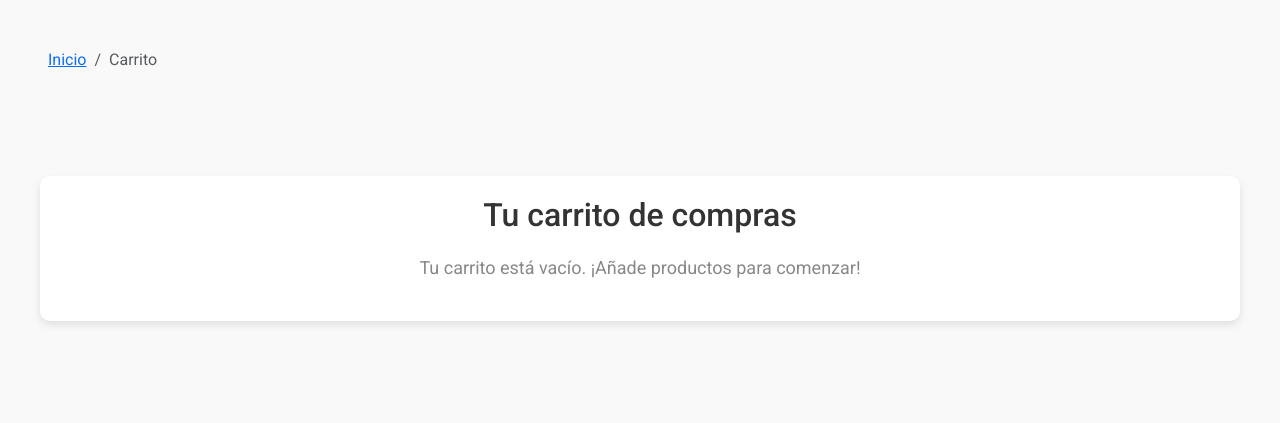
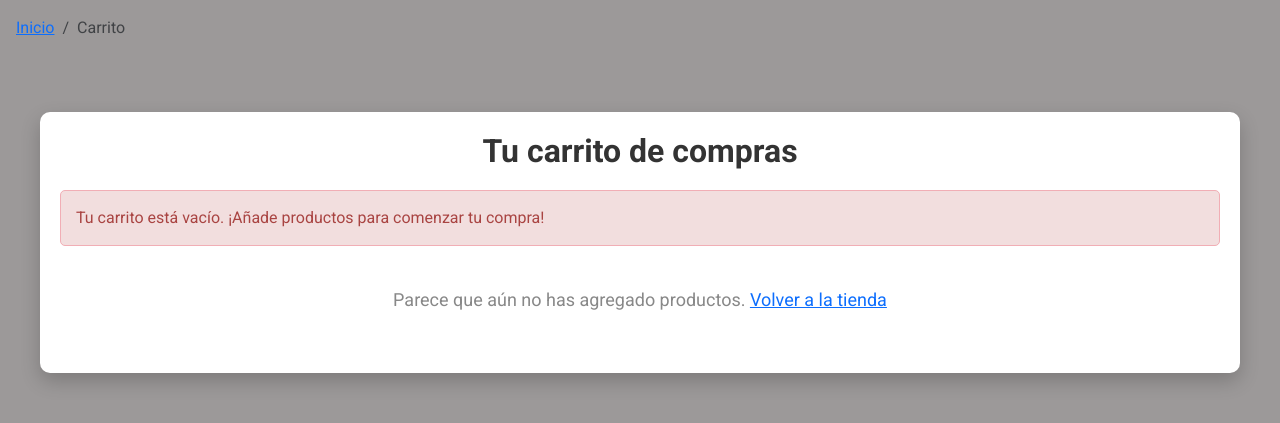
Before and after one commit to TayronGC/Lenguajes_BD_VT, a PHP site: page /views/carrito.php in a window 1280 px wide. Shown: the top 423 px of the page. Run offline with PHP 8.4, Linux system fonts and the light colour scheme.

Commit message:
cambios fuera de clase 2
222

```diff
--- a/views/PromocionesCliente.php
+++ b/views/PromocionesCliente.php
@@ -37,6 +37,9 @@ session_start();
         </div>
     </header>
 
+
+
+
     <section class="about">
         <div class="container">
 
--- a/views/carrito.php
+++ b/views/carrito.php
@@ -13,7 +13,7 @@ session_start();
     <style>
         body {
             font-family: 'Roboto', sans-serif;
-            background-color: #f9f9f9;
+            background-color:rgb(156, 153, 153);
             margin: 0;
             padding: 0;
         }
@@ -22,15 +22,17 @@ session_start();
             max-width: 1200px;
             margin: 40px auto;
             padding: 20px;
-            background-color: #fff;
+            background-color: #ffffff;
             border-radius: 10px;
-            box-shadow: 0 4px 8px rgba(0, 0, 0, 0.1);
+            box-shadow: 0 8px 20px rgba(0, 0, 0, 0.2);
+            animation: fadeIn 0.5s ease-in-out;
         }
 
         h2 {
             text-align: center;
-            color: #333;
+            color: #333333;
             margin-bottom: 20px;
+            font-weight: bold;
         }
 
         table {
@@ -42,7 +44,7 @@ session_start();
         table,
         th,
         td {
-            border: 1px solid #ddd;
+            border: 1px solid #dddddd;
         }
 
         th,
@@ -53,9 +55,9 @@ session_start();
         }
 
         th {
-            background-color: #f4f4f4;
-            font-weight: 700;
-            color: #555;
+            background-color: #0275d8;
+            color: white;
+            font-weight: bold;
         }
 
         tr:nth-child(even) {
@@ -63,7 +65,7 @@ session_start();
         }
 
         tr:hover {
-            background-color: #f1f1f1;
+            background-color: #e9ecef;
         }
 
         .total {
@@ -71,21 +73,22 @@ session_start();
             margin-top: 20px;
             font-size: 20px;
             font-weight: bold;
+            color: #333333;
         }
 
         .btn-eliminar {
-            color: #fff;
+            color: #ffffff;
             background-color: #e74c3c;
             padding: 10px 20px;
             border: none;
             border-radius: 5px;
             cursor: pointer;
             font-size: 14px;
+            transition: background-color 0.3s;
         }
 
         .btn-eliminar:hover {
             background-color: #c0392b;
-            transition: 0.3s;
         }
 
         .btn-comprar {
@@ -93,32 +96,59 @@ session_start();
             width: 100%;
             max-width: 300px;
             margin: 20px auto;
-            background-color: #27ae60;
+            background-color: #5cb85c;
             padding: 15px;
             text-align: center;
-            color: #fff;
+            color: white;
             font-size: 18px;
             border: none;
             border-radius: 5px;
             cursor: pointer;
             font-weight: bold;
             text-decoration: none;
+            transition: background-color 0.3s;
         }
 
         .btn-comprar:hover {
-            background-color: #2ecc71;
-            transition: 0.3s;
+            background-color: #4cae4c;
         }
 
         .empty-message {
             text-align: center;
-            color: #888;
+            color: #888888;
             font-size: 18px;
-            margin: 20px 0;
+            margin: 40px 0;
+        }
+
+        .alert {
+            font-size: 16px;
+            padding: 15px;
+            margin-bottom: 20px;
+            border-radius: 5px;
+        }
+
+        .alert-success {
+            background-color: #dff0d8;
+            color: #3c763d;
+        }
+
+        .alert-danger {
+            background-color: #f2dede;
+            color: #a94442;
+        }
+
+        @keyframes fadeIn {
+            from {
+                opacity: 0;
+                transform: translateY(20px);
+            }
+            to {
+                opacity: 1;
+                transform: translateY(0);
+            }
         }
 
         @media (max-width: 768px) {
-
             table,
             th,
             td {
@@ -133,7 +163,7 @@ session_start();
 </head>
 
 <body>
-    <nav aria-label="breadcrumb" class="p-5">
+    <nav aria-label="breadcrumb" class="p-3">
         <ol class="breadcrumb">
             <li class="breadcrumb-item"><a href="index.php">Inicio</a></li>
             <li class="breadcrumb-item active" aria-current="page">Carrito</li>
@@ -144,6 +174,10 @@ session_start();
         <h2>Tu carrito de compras</h2>
 
         <?php if (isset($_SESSION['carrito']) && !empty($_SESSION['carrito'])): ?>
+            <div class="alert alert-success">
+                ¡Has agregado productos a tu carrito! Finaliza tu compra cuando estés listo.
+            </div>
+
             <table>
                 <thead>
                     <tr>
@@ -177,9 +211,11 @@ session_start();
 
             <a href="index.php?controller=Factura&action=insertarFactura" class="btn-comprar">Finalizar Compra</a>
         <?php else: ?>
-            <p class="empty-message">Tu carrito está vacío. ¡Añade productos para comenzar!</p>
+            <div class="alert alert-danger">
+                Tu carrito está vacío. ¡Añade productos para comenzar tu compra!
+            </div>
+            <p class="empty-message">Parece que aún no has agregado productos. <a href="index.php">Volver a la tienda</a></p>
         <?php endif; ?>
-
     </div>
 
     <script>
```
Also changed, not shown: views/AdminPage.php (+0 -7 lines), views/ProductosCliente.php (+53 -11 lines).
